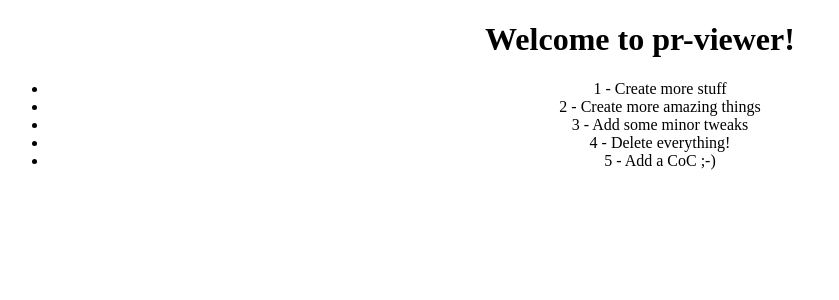
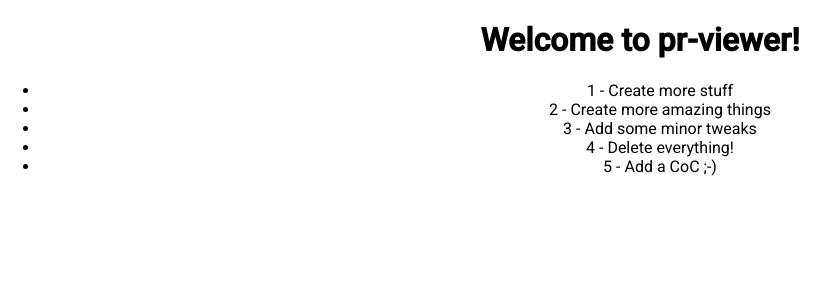
Before and after one commit to CasperKoning/pr-viewer, an Angular app: page / in a window 1280 px wide. Shown: the top 300 px of the page, without its empty margins (0-839 px from the left). Built offline with nearby package versions, Linux system fonts and the light colour scheme.

Commit message:
Install Material

```diff
--- a/angular.json
+++ b/angular.json
@@ -23,6 +23,7 @@
               "src/assets"
             ],
             "styles": [
+              "./node_modules/@angular/material/prebuilt-themes/indigo-pink.css",
               "src/styles.css"
             ],
             "scripts": []
@@ -79,6 +80,7 @@
             "tsConfig": "src/tsconfig.spec.json",
             "karmaConfig": "src/karma.conf.js",
             "styles": [
+              "./node_modules/@angular/material/prebuilt-themes/indigo-pink.css",
               "src/styles.css"
             ],
             "scripts": [],
--- a/package.json
+++ b/package.json
@@ -12,10 +12,12 @@
   "private": true,
   "dependencies": {
     "@angular/animations": "~7.1.0",
+    "@angular/cdk": "~7.1.1",
     "@angular/common": "~7.1.0",
     "@angular/compiler": "~7.1.0",
     "@angular/core": "~7.1.0",
     "@angular/forms": "~7.1.0",
+    "@angular/material": "~7.1.1",
     "@angular/platform-browser": "~7.1.0",
     "@angular/platform-browser-dynamic": "~7.1.0",
     "@angular/router": "~7.1.0",
--- a/src/app/app.module.ts
+++ b/src/app/app.module.ts
@@ -4,6 +4,7 @@
 import { AppComponent } from './app.component';
 import { PrListComponent } from './pr-list/pr-list.component';
 import { PullRequestCardComponent } from './pull-request-card/pull-request-card.component';
+import { BrowserAnimationsModule } from '@angular/platform-browser/animations';
 
 @NgModule({
   declarations: [
@@ -12,7 +13,9 @@
     PullRequestCardComponent
   ],
   imports: [
-    BrowserModule
+    BrowserModule,
+    BrowserAnimationsModule // Disable with NoopAnimationsModule
+    // Add imports for Material components, like MatButtonModule, MatCheckboxModule, etc.
   ],
   providers: [],
   bootstrap: [AppComponent]
--- a/src/index.html
+++ b/src/index.html
@@ -7,6 +7,8 @@
 
   <meta name="viewport" content="width=device-width, initial-scale=1">
   <link rel="icon" type="image/x-icon" href="favicon.ico">
+  <link href="https://fonts.googleapis.com/css?family=Roboto:300,400,500" rel="stylesheet">
+  <link href="https://fonts.googleapis.com/icon?family=Material+Icons" rel="stylesheet">
 </head>
 <body>
   <app-root></app-root>
--- a/src/styles.css
+++ b/src/styles.css
@@ -1 +1,4 @@
 /* You can add global styles to this file, and also import other style files */
+
+html, body { height: 100%; }
+body { margin: 0; font-family: Roboto, "Helvetica Neue", sans-serif; }
```
